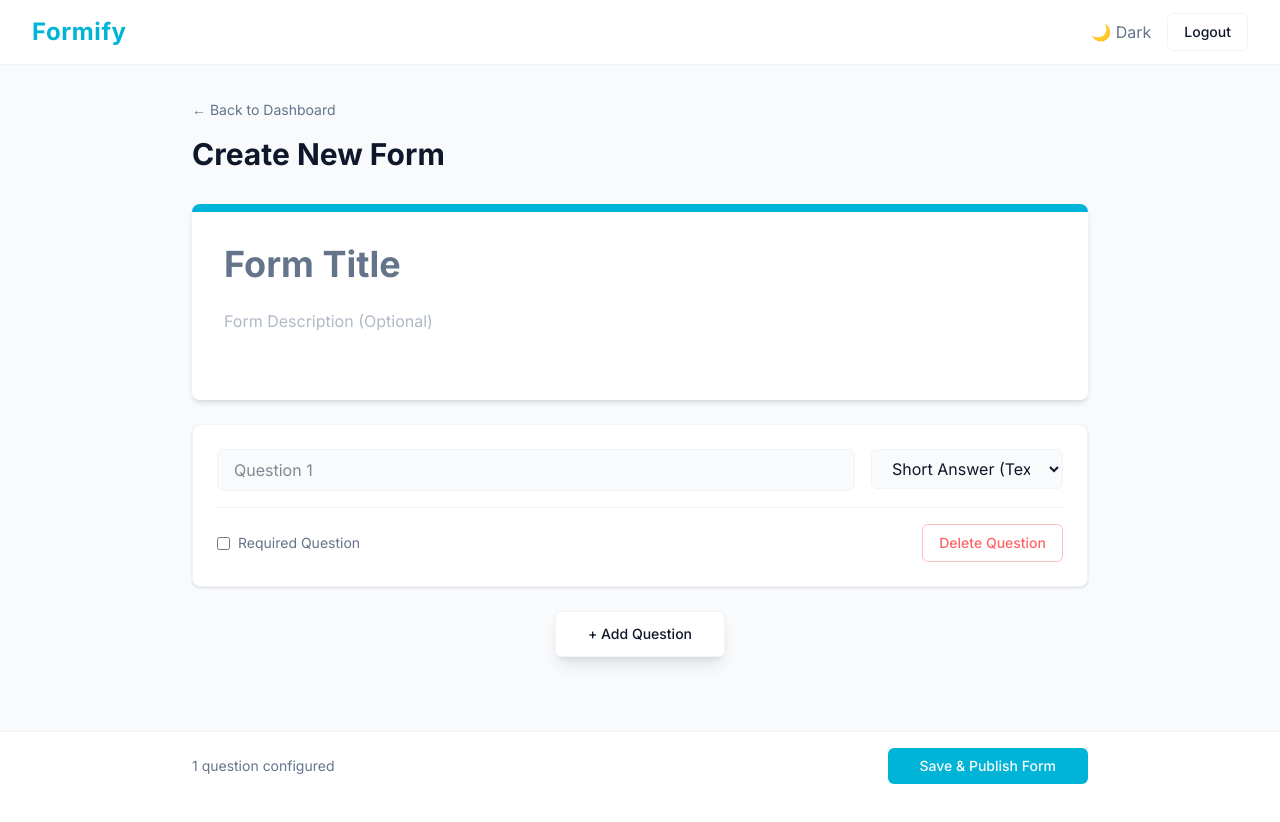
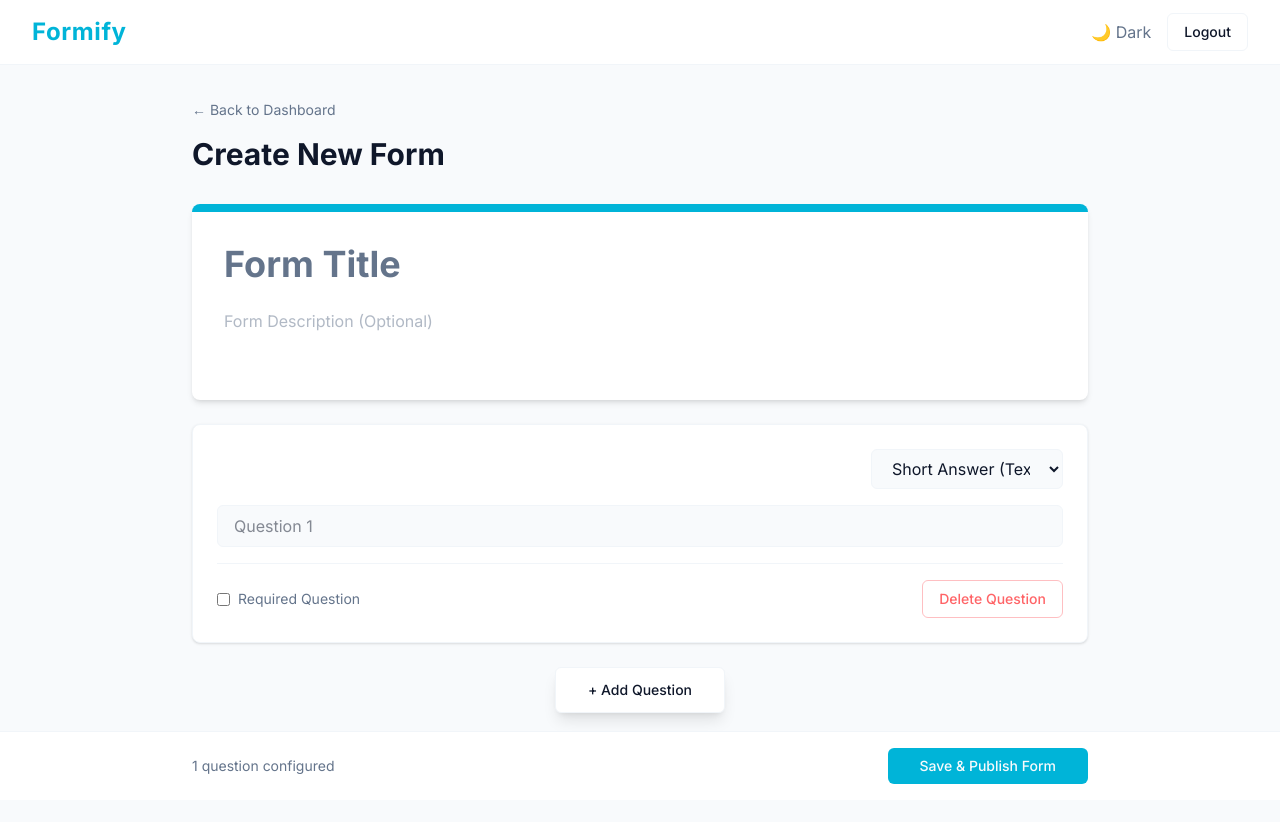
Before and after one commit to DEE-PRINCE001/formify-frontend, a React (Vite) app: page /builder in a window 1280 px wide. Shown: the top 822 px of the page. Before the commit the page ends 800 px from the top, so only its background shows below. Built offline with nearby package versions, Linux system fonts and the light colour scheme; sample sign-in values are in the browser's storage.

Commit message:
improve some edge cases

```diff
--- a/src/components/builder/QuestionEditor.jsx
+++ b/src/components/builder/QuestionEditor.jsx
@@ -26,8 +26,8 @@ const QuestionEditor = ({ question, index, updateQuestion, removeQuestion }) =>
 
   return (
     <div className="bg-secondary p-6 rounded-lg border border-secondary-hover shadow-sm mb-6 transition-all">
-      <div className="flex justify-between items-start mb-4 gap-4">
-        <div className="flex-1">
+      <div className="flex flex-col-reverse justify-between items-start mb-4 gap-4">
+        <div className="w-full">
           <input
             type="text"
             placeholder={`Question ${index + 1}`}
@@ -37,15 +37,15 @@ const QuestionEditor = ({ question, index, updateQuestion, removeQuestion }) =>
             required
           />
         </div>
-        <div className="w-48">
+        <div className="w-48 ml-auto">
           <select
             value={question.type}
             onChange={(e) => handleChange('type', e.target.value)}
             className="w-full bg-primary text-primary-text border border-secondary-hover rounded-md px-4 py-2 focus:outline-none focus:ring-2 focus:ring-primary-accent"
           >
-            <option value="TEXT">Short Answer (Text)</option>
-            <option value="MULTIPLE_CHOICE">Multiple Choice</option>
-            <option value="CHECKBOX">Checkboxes</option>
+            <option className="text-sm" value="TEXT">Short Answer (Text)</option>
+            <option className="text-sm" value="MULTIPLE_CHOICE">Multiple Choice</option>
+            <option className="text-sm" value="CHECKBOX">Checkboxes</option>
           </select>
         </div>
       </div>
--- a/src/pages/FormBuilder.jsx
+++ b/src/pages/FormBuilder.jsx
@@ -87,7 +87,10 @@ const FormBuilder = () => {
       <div className="max-w-4xl mx-auto">
         <div className="mb-8">
           <button
-            onClick={() => navigate('/dashboard')}
+            onClick={() => {
+
+              confirm("This will discard your current form\nDo you want to continue?") ? navigate('/dashboard') : "";
+            }}
             className="text-secondary-text hover:text-primary-text mb-4 inline-flex items-center text-sm transition-colors"
           >
             ← Back to Dashboard
```
